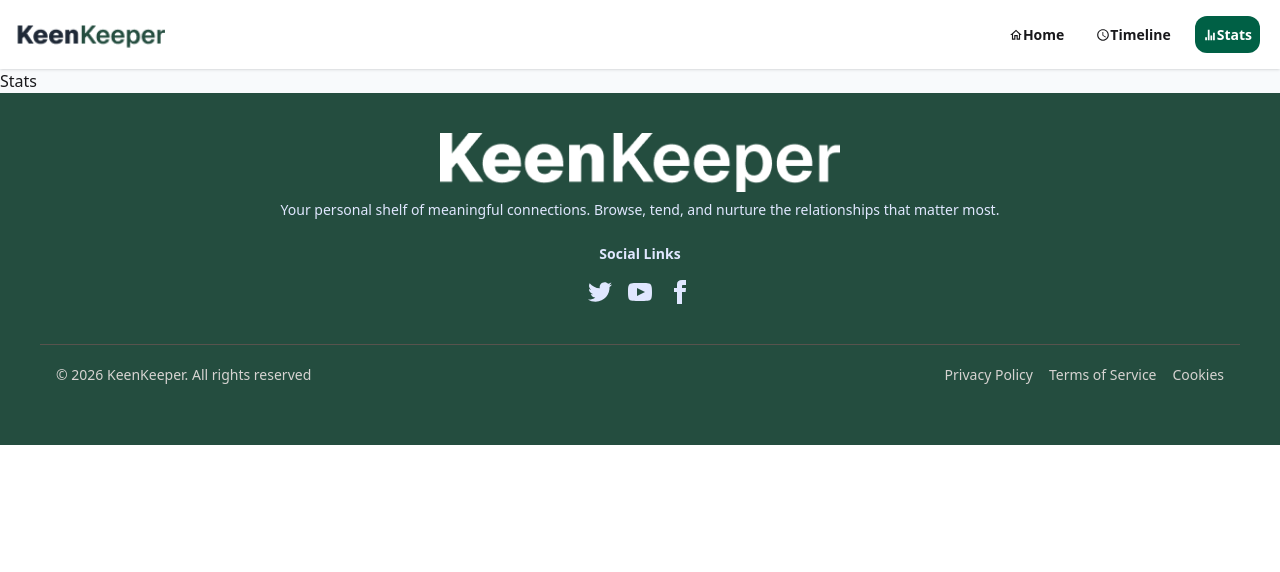
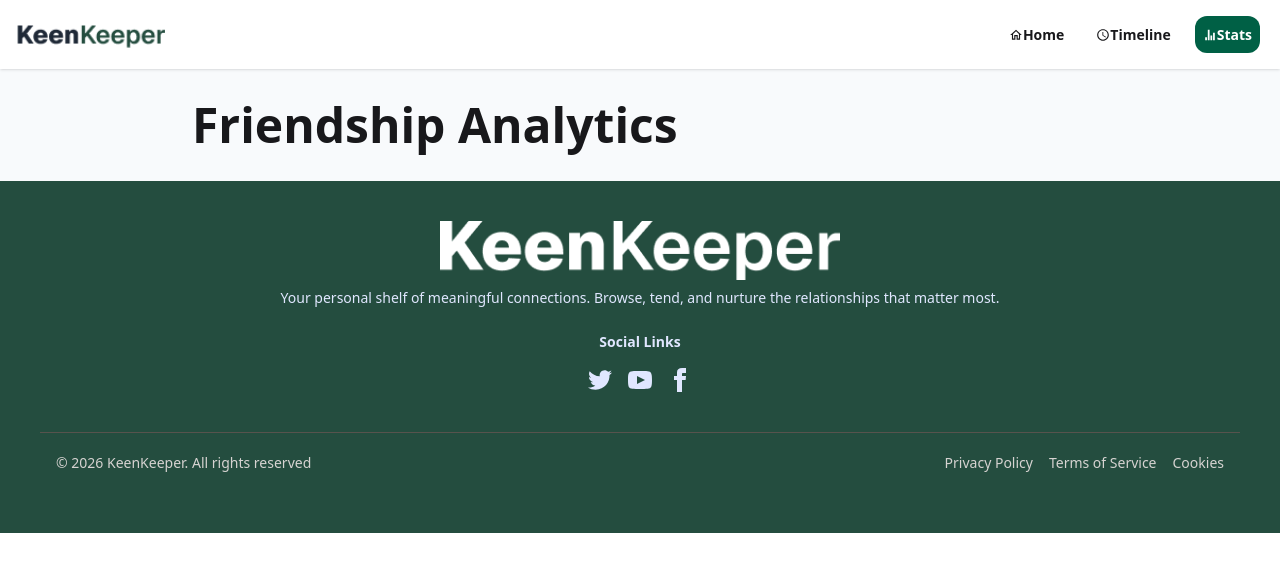
Before and after one commit to thenoname09/a7-web, a Next.js app: page /stats in a window 1280 px wide. Shown: the top 572 px of the page. Built offline with nearby package versions, Linux system fonts and the light colour scheme.

Commit message:
README added

```diff
--- a/src/app/friends/[id]/page.jsx
+++ b/src/app/friends/[id]/page.jsx
@@ -13,7 +13,7 @@ const getStatusStyle = (status) => {
 
 const FriendDetailPage = async ({ params }) => {
 
-    const res = await fetch("http://localhost:3000/friends.json");
+    const res = await fetch("https://a7-web.vercel.app/friends.json");
     const friends = await res.json();
     const { id } = await params;
     const friend = friends.find((f) => f.id === parseInt(id))
--- a/src/app/layout.js
+++ b/src/app/layout.js
@@ -18,8 +18,8 @@ const geistMono = Geist_Mono({
 });
 
 export const metadata = {
-  title: "Create Next App",
-  description: "Generated by create next app",
+  title: "KeenKeeper",
+  description: "KeenKeeper is a modern relationship management web app designed to help you stay connected with the people who matter most. It allows users to track interactions, monitor relationship health, and maintain meaningful connections through a simple and intuitive interface",
 };
 
 export default function RootLayout({ children }) {
--- a/src/app/stats/page.jsx
+++ b/src/app/stats/page.jsx
@@ -1,10 +1,38 @@
+"use client";
+import { Legend, Pie, PieChart, Tooltip } from "recharts";
 
 
 const StatsPage = () => {
     return (
-        <div>
-            Stats
+        <div className="max-w-4xl items-center mx-auto py-8">
+            <h1 className=" font-bold text-5xl" >Friendship Analytics</h1>
+
+            {/* <div>
+                 <PieChart style={{ width: '100%', maxWidth: '500px', maxHeight: '80vh', aspectRatio: 1 }} responsive>
+      <Pie
+        data={data}
+        innerRadius="80%"
+        outerRadius="100%"
+        // Corner radius is the rounded edge of each pie slice
+        cornerRadius="50%"
+        fill="#8884d8"
+        // padding angle is the gap between each pie slice
+        paddingAngle={5}
+        dataKey="value"
+        isAnimationActive={isAnimationActive}
+      />
+       <Legend />
+        <Tooltip />
+    </PieChart>
+
+
+            </div> */}
+
+
+
         </div>
+
+
     );
 };
 
--- a/src/components/homepage/Friends.jsx
+++ b/src/components/homepage/Friends.jsx
@@ -2,7 +2,7 @@ import FriendCard from "../ui/FriendCard";
 
 
 const Friends = async() => {
-    const res = await fetch("http://localhost:3000/friends.json");
+    const res = await fetch("https://a7-web.vercel.app/friends.json",{cache: "no-store"});
     const friends = await res.json();
     console.log("friends")
     return (
```
Also changed, not shown: 2 other files (tests, documents, lock files or other folders).
